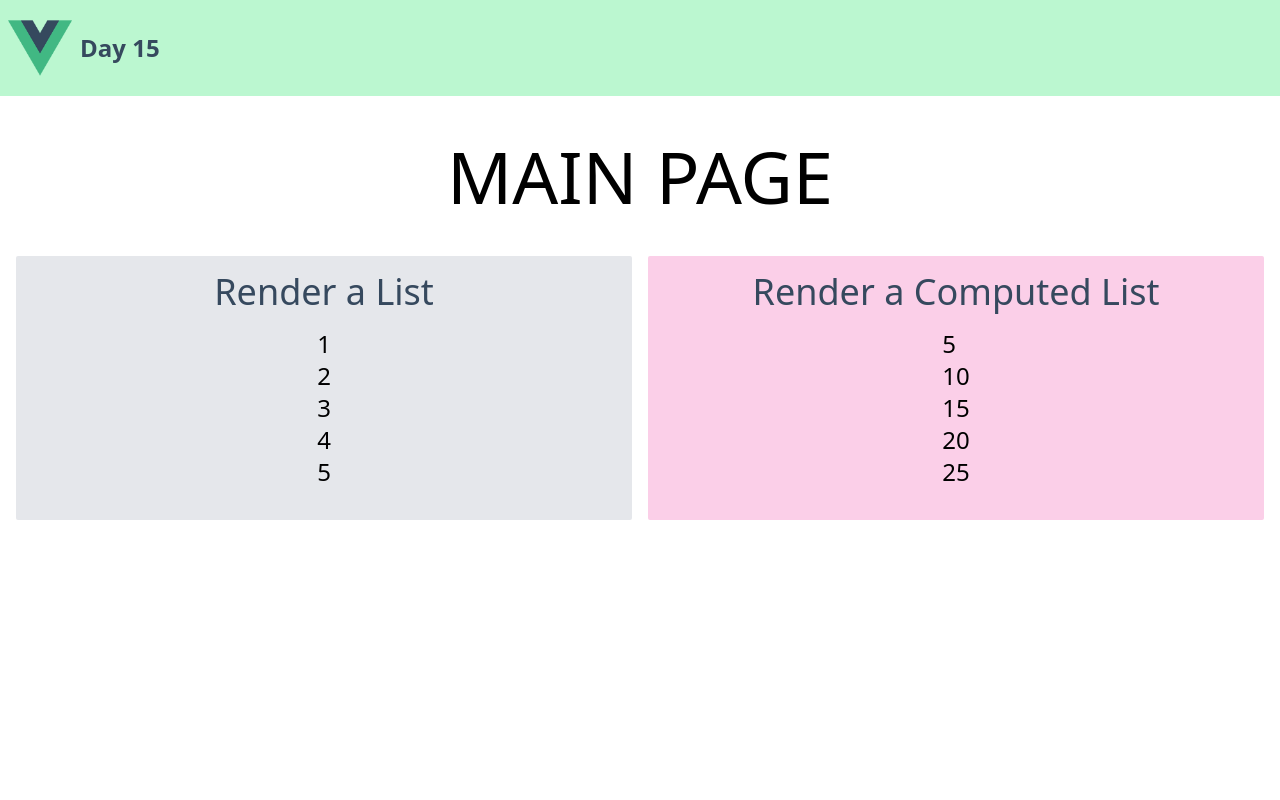
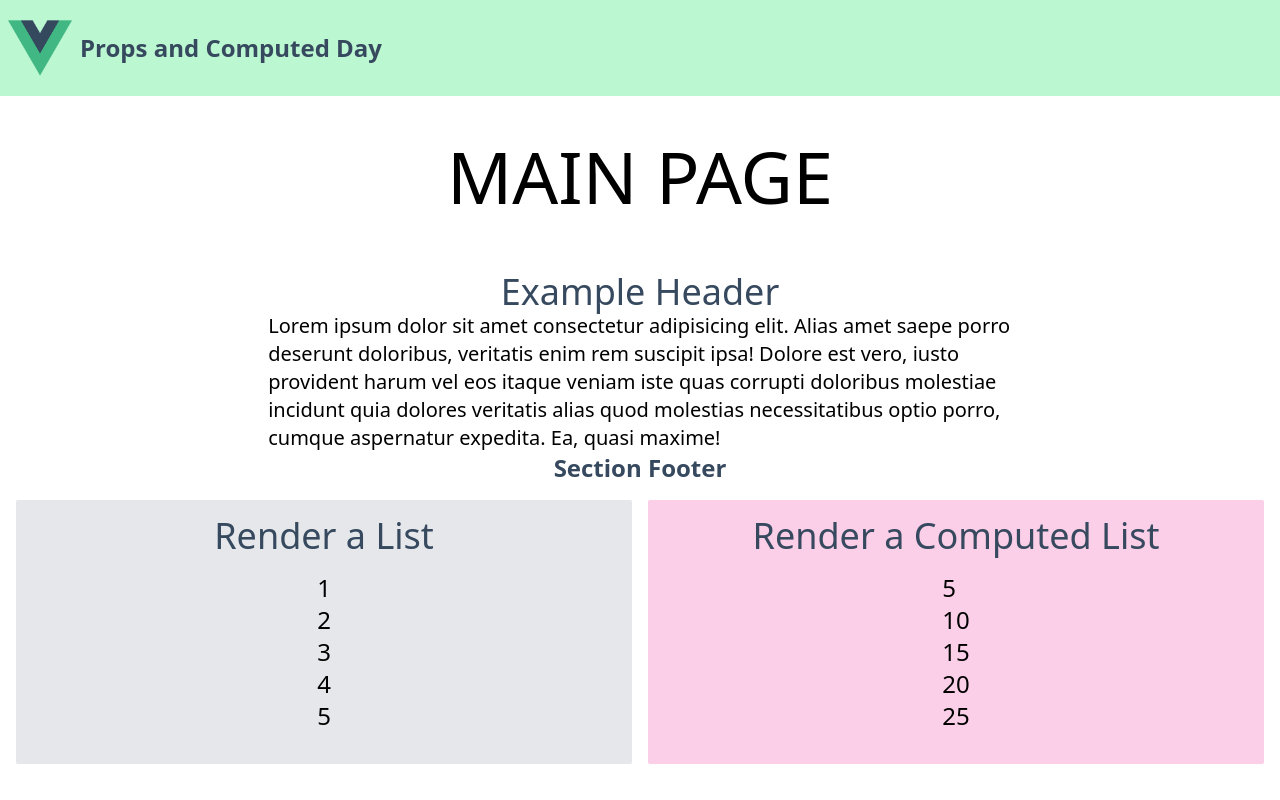
Before and after one commit to ashx3s/vue-demo, a Vue app: page / in a window 1280 px wide. Built offline with nearby package versions, Linux system fonts and the light colour scheme; the HTML template or start-up script is replaced by a standard one.

Commit message:
added slot examples

```diff
--- a/src/App.vue
+++ b/src/App.vue
@@ -1,9 +1,30 @@
 <template>
   <TheHeader />
+  <!-- Page Header -->
   <header class="flex flex-col items-center justify-center h-40 py-4">
     <h1 class="text-5xl uppercase md:text-6xl lg:text-7xl">Main Page</h1>
   </header>
+
+  <BaseSection>
+    <template #section-header>
+      <BaseSectionHeader :title="sectionHeaderTitle" />
+    </template>
+    <template #section-body>
+      <p class="max-w-prose text-xl mx-auto">
+        Lorem ipsum dolor sit amet consectetur adipisicing elit. Alias amet saepe porro deserunt
+        doloribus, veritatis enim rem suscipit ipsa! Dolore est vero, iusto provident harum vel eos
+        itaque veniam iste quas corrupti doloribus molestiae incidunt quia dolores veritatis alias
+        quod molestias necessitatibus optio porro, cumque aspernatur expedita. Ea, quasi maxime!
+      </p>
+    </template>
+    <template #section-footer>
+      <p class="text-2xl text-black font-semibold mx-auto">Section Footer</p>
+    </template>
+  </BaseSection>
+
+  <!-- Page Content -->
   <main class="grid grid-cols-1 md:grid-cols-2 gap-4 mx-4">
+    <!-- Section 1 -->
     <section class="flex flex-col bg-gray-200 rounded-sm py-4">
       <header class="grid place-items-center text-center mx-1">
         <h2 class="text-black text-3xl md:text-4xl font-medium">Render a List</h2>
@@ -14,6 +35,7 @@
         </ul>
       </div>
     </section>
+    <!-- Section 2 -->
     <section class="flex flex-col bg-pink-200 rounded-sm py-4">
       <header class="grid place-items-center text-center mx-1">
         <h2 class="text-black text-3xl md:text-4xl font-medium">Render a Computed List</h2>
@@ -28,8 +50,15 @@
 </template>
 
 <script setup>
+// Imports
 import { computed } from 'vue';
 import TheHeader from './components/TheHeader.vue';
+import BaseSection from './components/BaseSection.vue';
+import BaseSectionHeader from './components/BaseSectionHeader';
+
+// Variables
+const sectionHeaderTitle = 'Example Header';
+
 const numberArray = [1, 2, 3, 4, 5];
 const multipliedArray = computed(() => {
   return numberArray.map((num) => num * 5);
--- /dev/null
+++ b/src/components/BaseSection.vue
@@ -0,0 +1,11 @@
+<template>
+  <section class="flex flex-col rounded-sm py-4">
+    <BaseSectionHeader />
+    <slot name="section-header"></slot>
+    <slot name="section-body"></slot>
+    <slot name="section-footer"></slot>
+  </section>
+</template>
+<script setup>
+import BaseSectionHeader from './BaseSectionHeader';
+</script>
--- /dev/null
+++ b/src/components/BaseSectionHeader.vue
@@ -0,0 +1,14 @@
+<template>
+  <header class="grid place-items-center text-center mx-1">
+    <h2 class="text-black text-3xl md:text-4xl font-medium">{{ props.title }}</h2>
+    <slot></slot>
+  </header>
+</template>
+
+<script setup>
+const props = defineProps({
+  title: {
+    type: String
+  }
+});
+</script>
--- a/src/components/TheHeader.vue
+++ b/src/components/TheHeader.vue
@@ -2,16 +2,11 @@
   <header class="flex gap-4 bg-green-200 py-4">
     <div class="flex gap-2 items-center ml-2">
       <img src="../assets/logo.png" alt="Vue Logo" class="w-16" />
-      <span class="text-2xl font-semibold text-black">{{ props.title }}</span>
+      <span class="text-2xl font-semibold text-black">Props and Computed Day</span>
     </div>
   </header>
 </template>
 
 <script setup>
-const props = defineProps({
-  title: {
-    type: String,
-    default: 'Day 15'
-  }
-});
+const title = 'Props Day';
 </script>
```
Also changed, not shown: src/components/ListSectionList.vue (added), src/components/ListSectionListItem.vue (added).
